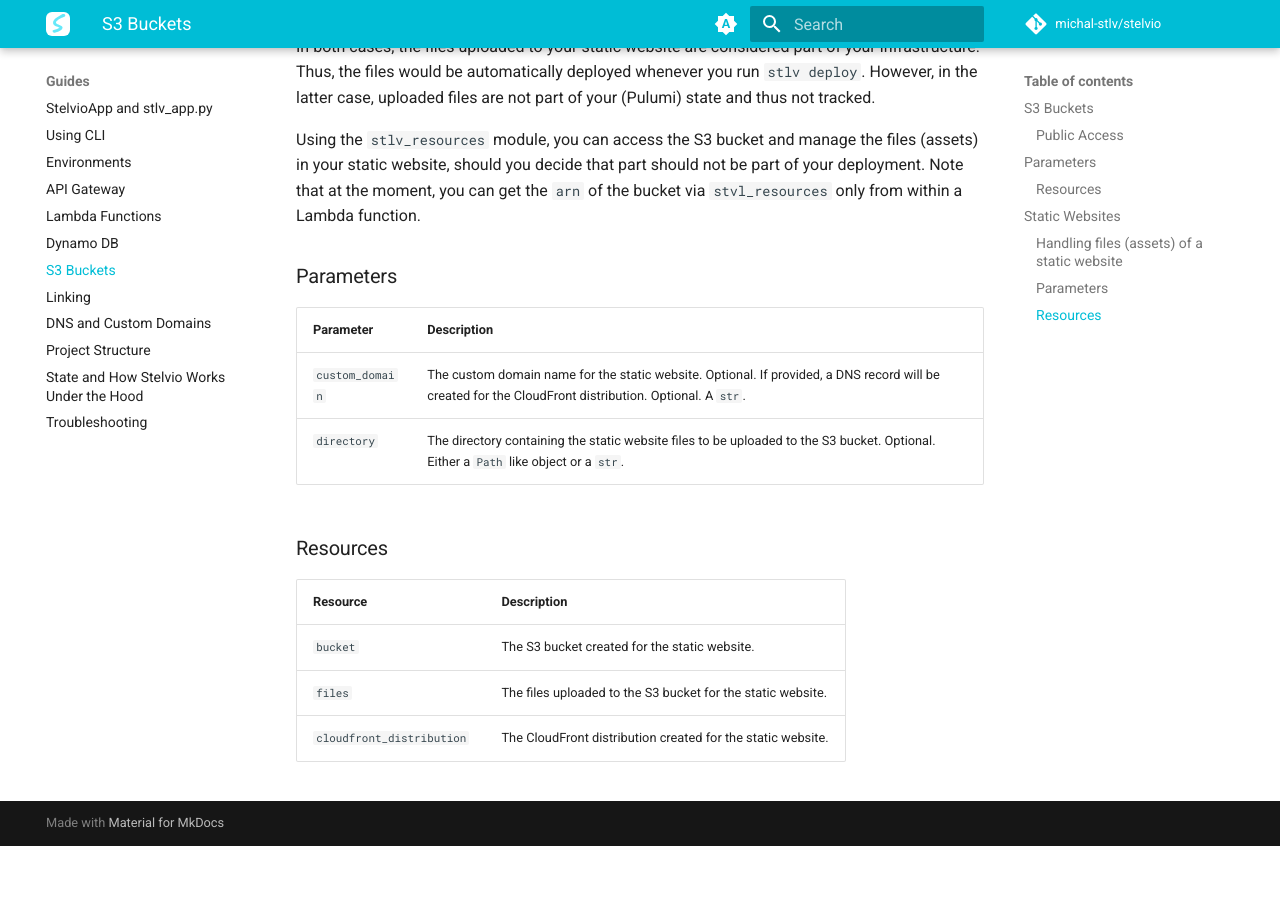
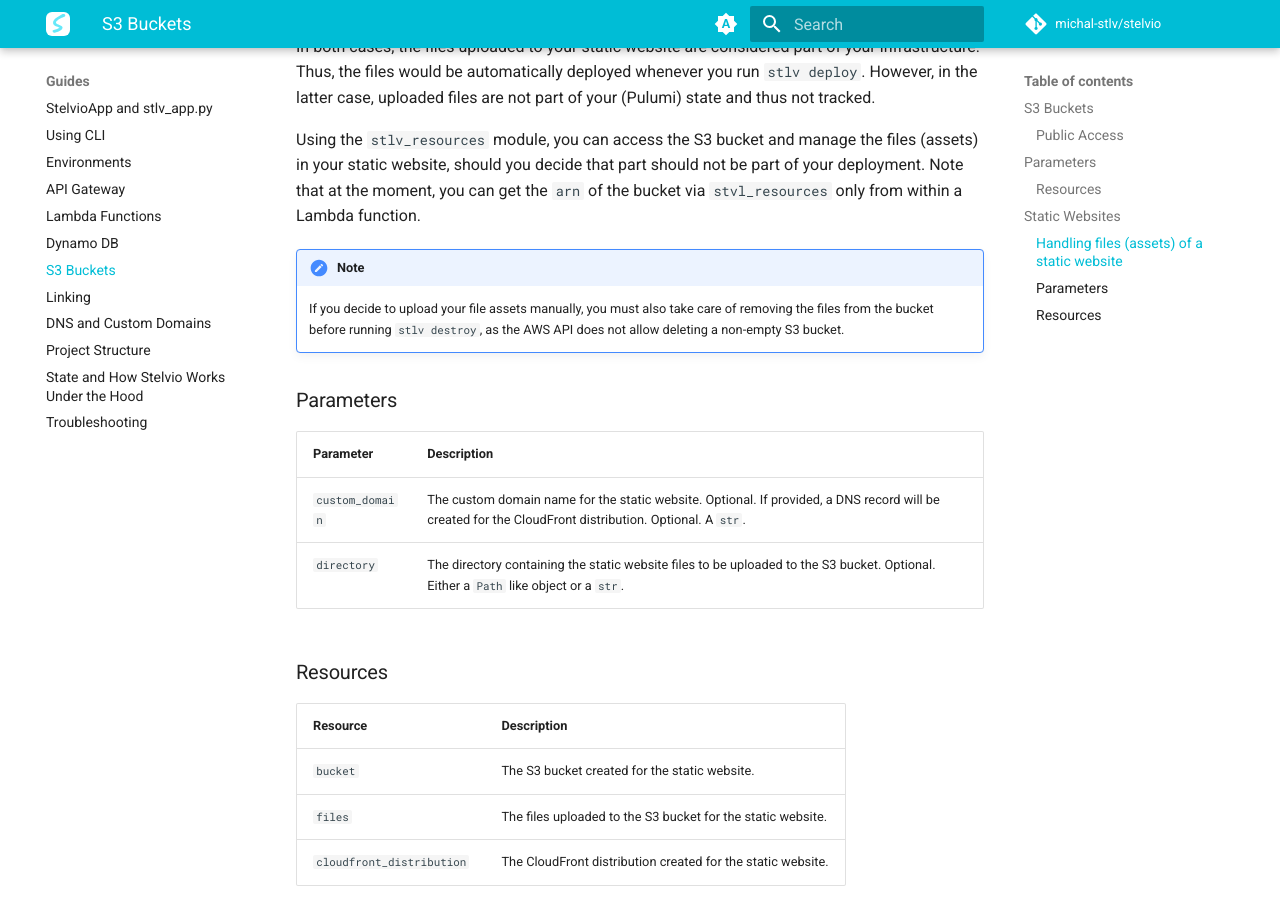
Before and after one commit to stelviodev/stelvio, an MkDocs documentation site: the page built from docs/guides/s3.md, in a window 1280 px wide and 900 px high, scrolled down 2953 px. Built offline with MkDocs 1.6.1 and Material for MkDocs 9.7.7, drawn with Linux system fonts in a browser that asks for light colours; comment, search, counter and statistics services are not loaded; before the commit the page ends 3799 px from its top, so only the background shows below that.

Commit message:
add docs

```diff
--- a/docs/guides/s3.md
+++ b/docs/guides/s3.md
@@ -139,6 +139,10 @@
 
 Using the `stlv_resources` module, you can access the S3 bucket and manage the files (assets) in your static website, should you decide that part should not be part of your deployment. Note that at the moment, you can get the `arn` of the bucket via `stvl_resources` only from within a Lambda function.
 
+!!! note
+
+    If you decide to upload your file assets manually, you must also take care of removing the files from the bucket before running `stlv destroy`, as the AWS API does not allow deleting a non-empty S3 bucket.
+
 
 ### Parameters
 
```
